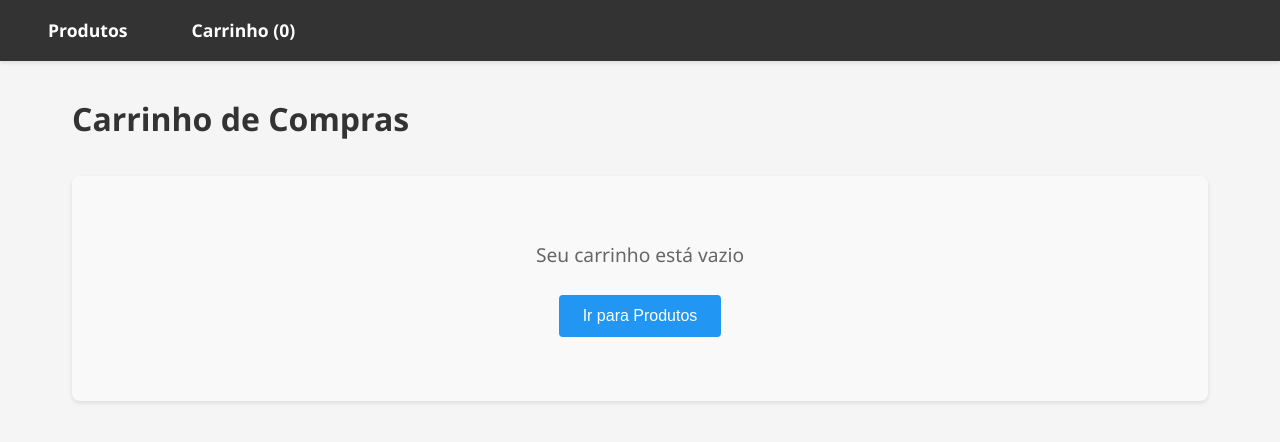
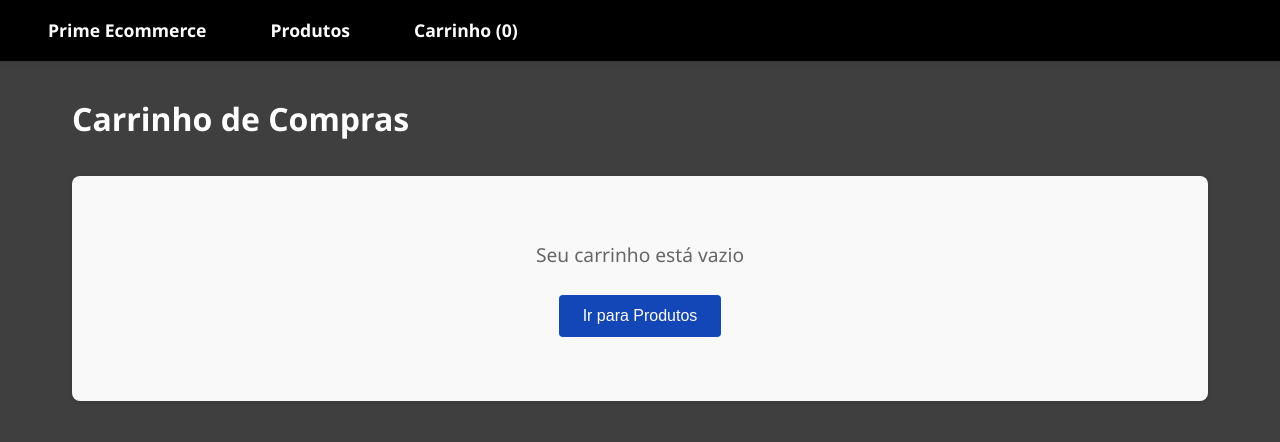
Before and after one commit to jvuchoa/fullstack-ecommerce-minsait, an Angular app in the folder ecommerce-frontend/: page /cart in a window 1280 px wide. Shown: the top 442 px of the page. Built offline with nearby package versions, Linux system fonts and the light colour scheme.

Commit message:
style: ajuste nas cores e formatação

```diff
--- a/ecommerce-frontend/src/app/app.component.css
+++ b/ecommerce-frontend/src/app/app.component.css
@@ -7,6 +7,6 @@
 :host {
   display: block;
   min-height: 100vh;
-  background-color: #f5f5f5;
+  background-color: #403f3f;
   font-family: 'Segoe UI', Tahoma, Geneva, Verdana, sans-serif;
 }
--- a/ecommerce-frontend/src/app/components/header/header.component.css
+++ b/ecommerce-frontend/src/app/components/header/header.component.css
@@ -1,5 +1,5 @@
 header {
-  background-color: #333;
+  background-color: #000000;
   color: white;
   padding: 1rem 2rem;
   margin-bottom: 2rem;
@@ -30,5 +30,5 @@ nav a {
 }
 
 nav a:hover {
-  background-color: #4CAF50;
+  background-color: #1347b8;
 }
--- a/ecommerce-frontend/src/app/components/header/header.component.html
+++ b/ecommerce-frontend/src/app/components/header/header.component.html
@@ -1,6 +1,7 @@
 <header>
   <nav>
     <ul>
+      <li><a routerLink="/">Prime Ecommerce</a></li>
       <li><a routerLink="/products">Produtos</a></li>
       <li><a routerLink="/cart">Carrinho ({{ itemCount }})</a></li>
     </ul>
--- a/ecommerce-frontend/src/app/components/table/table.component.css
+++ b/ecommerce-frontend/src/app/components/table/table.component.css
@@ -13,7 +13,7 @@ th, td {
 }
 
 th {
-  background-color: #4CAF50;
+  background-color: #1347b8;
   color: white;
   font-weight: bold;
   text-transform: uppercase;
--- a/ecommerce-frontend/src/app/pages/cart/cart.component.css
+++ b/ecommerce-frontend/src/app/pages/cart/cart.component.css
@@ -5,7 +5,7 @@
 }
 
 h1 {
-  color: #333;
+  color: #ffffff;
   margin-bottom: 2rem;
   font-size: 2rem;
   font-weight: bold;
@@ -17,7 +17,6 @@ h2 {
   margin: 0;
 }
 
-/* Carrinho vazio */
 .empty-cart {
   text-align: center;
   padding: 4rem 2rem;
@@ -32,7 +31,7 @@ h2 {
   margin-bottom: 1.5rem;
 }
 
-/* Tabela */
+
 table {
   width: 100%;
   border-collapse: collapse;
@@ -48,7 +47,7 @@ th, td {
 }
 
 th {
-  background-color: #4CAF50;
+  background-color: #1347b8;
   color: white;
   font-weight: bold;
   text-transform: uppercase;
@@ -78,7 +77,7 @@ td {
 }
 
 .cart-summary h2 {
-  color: #4CAF50;
+  color: #1347b8;
   font-size: 1.8rem;
 }
 
@@ -106,7 +105,6 @@ button {
   box-shadow: 0 2px 4px rgba(0,0,0,0.2);
 }
 
-/* Ações do carrinho */
 .cart-actions {
   display: flex;
   gap: 1rem;
@@ -114,7 +112,7 @@ button {
 }
 
 .btn-continue {
-  background-color: #2196F3;
+  background-color: #1347b8;
   color: white;
 }
 
@@ -136,12 +134,12 @@ button {
 }
 
 .btn-checkout {
-  background-color: #4CAF50;
+  background-color: #1347b8;
   color: white;
 }
 
 .btn-checkout:hover {
-  background-color: #45a049;
+  background-color: #0b7dda;
   transform: translateY(-2px);
   box-shadow: 0 4px 8px rgba(0,0,0,0.2);
 }
--- a/ecommerce-frontend/src/app/pages/product-list/product-list.component.css
+++ b/ecommerce-frontend/src/app/pages/product-list/product-list.component.css
@@ -5,14 +5,15 @@
 }
 
 h1 {
-  color: #333;
+  color: #ffffff;
   margin-bottom: 1.5rem;
   font-size: 2rem;
+  text-align: center;
 }
 
 .btn-new {
-  background-color: #4CAF50;
-  color: white;
+  background-color: #1347b8;
+  color: rgb(255, 255, 255);
   padding: 0.75rem 1.5rem;
   border: none;
   border-radius: 4px;
@@ -23,5 +24,5 @@ h1 {
 }
 
 .btn-new:hover {
-  background-color: #45a049;
+  background-color: #0f3a8c;
 }
--- a/ecommerce-frontend/src/app/pages/product-list/product-list.component.html
+++ b/ecommerce-frontend/src/app/pages/product-list/product-list.component.html
@@ -1,8 +1,8 @@
 <div class="container">
-  <h1>Lista de Produtos</h1>
+  <h1>Prime Ecommerce</h1>
 
   <button routerLink="/products/new" class="btn-new">
-    ➕ Novo Produto
+     Novo Produto
   </button>
 
   <app-table
--- a/ecommerce-frontend/src/app/pages/product-registration/product-registration.component.css
+++ b/ecommerce-frontend/src/app/pages/product-registration/product-registration.component.css
@@ -2,7 +2,7 @@
   max-width: 600px;
   margin: 2rem auto;
   padding: 2rem;
-  background-color: #fff;
+  background-color: #fcfcfc;
   border-radius: 8px;
   box-shadow: 0 2px 8px rgba(0,0,0,0.1);
 }
@@ -66,7 +66,7 @@ button {
 }
 
 .btn-submit {
-  background-color: #4CAF50;
+  background-color: #1347b8;
   color: white;
 }
 
--- a/ecommerce-frontend/src/styles.css
+++ b/ecommerce-frontend/src/styles.css
@@ -6,7 +6,7 @@
 
 body {
   font-family: 'Segoe UI', Tahoma, Geneva, Verdana, sans-serif;
-  background-color: #f5f5f5;
+  background-color: #353535;
   color: #333;
   line-height: 1.6;
 }
```
